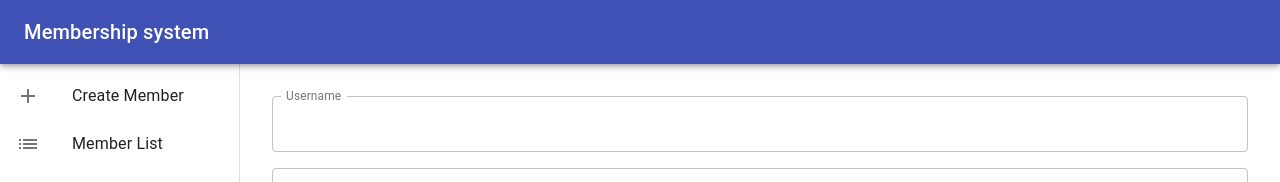
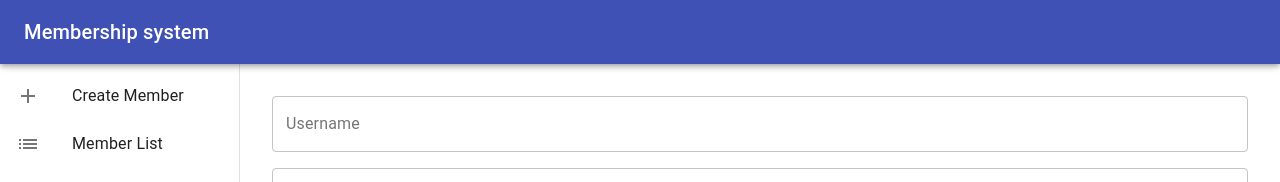
Before and after one commit to rockcreation7/MembershipPointSystem-MongoDB, a React (Create React App) app in the folder frontend/: page / in a window 1280 px wide. Shown: the top 182 px of the page. Built offline with nearby package versions, Linux system fonts and the light colour scheme.

Commit message:
remove props

```diff
--- a/frontend/src/components/memberForm.tsx
+++ b/frontend/src/components/memberForm.tsx
@@ -115,9 +115,6 @@ function MemberForm(props: {
       </div>
 
       <TextField
-        InputLabelProps={{
-          shrink: true,
-        }}
         fullWidth
         type="text"
         label="Username"
```
